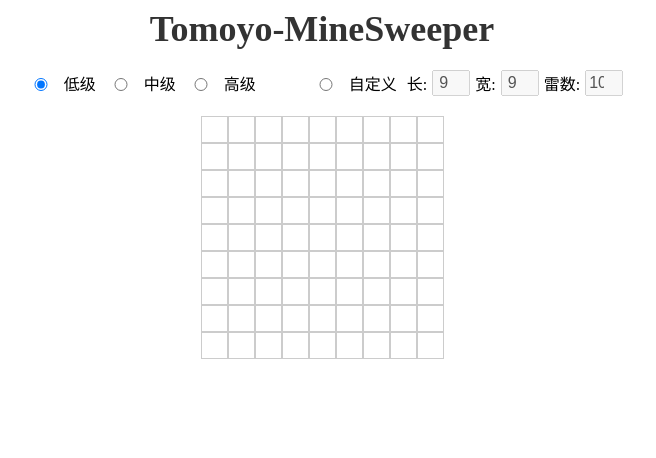
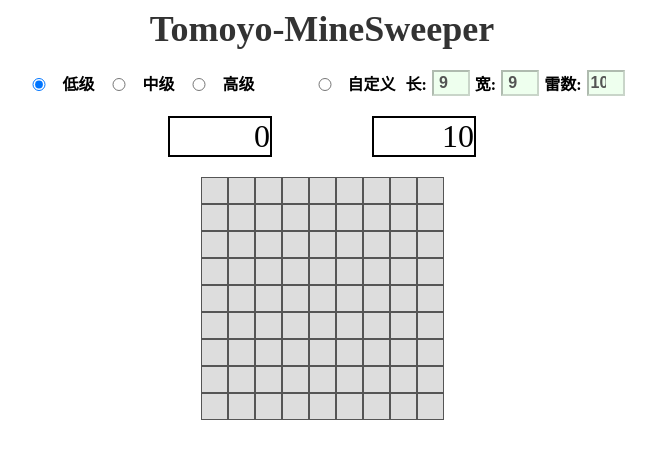
Before and after one commit to Sakurababycat/vue-minesweeper, a Vue app: page / in a window 1280 px wide. Shown: the top 458 px of the page, without its empty margins (318-974 px from the left). Built offline with nearby package versions, Linux system fonts and the light colour scheme.

Commit message:
complete

```diff
--- a/src/App.vue
+++ b/src/App.vue
@@ -1,12 +1,13 @@
-<script lang="ts">
+<script lang="ts" >
 
 interface Cell {
   opened: boolean;
   mine: boolean;
   exploded: boolean;
   content: string | number;
-  row: number,
-  col: number,
+  row: number;
+  col: number;
+  shin: boolean;
 }
 
 export default {
@@ -20,7 +21,19 @@ export default {
       sweepedCnt: 0,
       win: false,
       custom: false,
+      fisrtClick: true,
+      time: 0,
+      timer: 0,
+      minecnt: 0,
     };
+  },
+  watch: {
+    sweepedCnt(newV: number) {
+      if (this.rows * this.columns - this.mines === newV) {
+        this.gameOver = true;
+        this.win = true;
+      }
+    },
   },
   computed: {
     rowsC: {
@@ -28,7 +41,8 @@ export default {
         return this.rows;
       },
       set(newValue: number) {
-        this.rows = newValue < 5 || newValue > 40 ? 5 : newValue;
+        this.rows = newValue < 1 ? 1 : newValue > 40 ? 40 : newValue;
+        this.minesC = this.mines
       }
     },
     columnsC: {
@@ -36,7 +50,8 @@ export default {
         return this.columns;
       },
       set(newValue: number) {
-        this.columns = newValue < 5 || newValue > 40 ? 5 : newValue;
+        this.columns = newValue < 1 ? 1 : newValue > 40 ? 40 : newValue;
+        this.minesC = this.mines
       }
     },
     minesC: {
@@ -61,17 +76,24 @@ export default {
       for (let i = 0; i < this.rows; i++) {
         const row: Cell[] = [];
         for (let j = 0; j < this.columns; j++) {
-          row.push({ opened: false, mine: false, exploded: false, content: '', row: i, col: j });
+          row.push({ opened: false, mine: false, exploded: false, content: '', row: i, col: j, shin: false });
         }
         this.board.push(row);
       }
+      this.fisrtClick = true;
+      this.sweepedCnt = 0;
+      this.minecnt = this.mines;
+      this.time = 0;
+      clearInterval(this.timer);
+    },
+    setMines(crow: number, ccol: number) {
 
       // 埋雷
       let minesCount = 0;
       while (minesCount < this.mines) {
         const randomRow = Math.floor(Math.random() * this.rows);
         const randomColumn = Math.floor(Math.random() * this.columns);
-        if (!this.board[randomRow][randomColumn].mine) {
+        if (!this.board[randomRow][randomColumn].mine && !(Math.abs(randomRow - crow) <= 1 && Math.abs(randomColumn - ccol) <= 1)) {
           this.board[randomRow][randomColumn].mine = true;
           minesCount++;
         }
@@ -79,6 +101,18 @@ export default {
     },
     openCell(row: number, column: number) {
       if (this.gameOver) return;
+      if (this.fisrtClick) {
+        this.fisrtClick = false;
+        this.setMines(row, column);
+        this.timer = setInterval(() => {
+          if (this.gameOver) {
+            clearInterval(this.timer);
+          }
+          else {
+            this.time++;
+          }
+        }, 1000);
+      }
 
       const cell = this.board[row][column];
 
@@ -125,9 +159,33 @@ export default {
 
       const cell = this.board[row][column];
 
-      if (cell.opened) return;
+      if (!cell.opened) {
+        cell.content === '☥' ? this.minecnt++ : this.minecnt--;
+        cell.content = cell.content === '☥' ? '' : '☥';
+      }
+      else {
+        const neighbors = this.getNeighbors(row, column);
+        const minesCount = neighbors.filter((neighbor) => neighbor.mine).length;
+        const flagCount = neighbors.filter((neighbor) => neighbor.content === '☥').length;
 
-      cell.content = cell.content === '☥' ? '' : '☥';
+        if (minesCount === flagCount) {
+          // 递归打开相邻的空格子
+          neighbors.forEach((neighbor) => {
+            this.openCell(neighbor.row, neighbor.col);
+          });
+        } else {
+          neighbors.filter((neighbor) => !neighbor.opened).forEach((ncell) => {
+            let blinkCount = 0;
+            const blinkInterval = setInterval(() => {
+              ncell.shin = !ncell.shin;
+              blinkCount++;
+              if (blinkCount === 6) { // 闪烁3次，6个状态切换
+                clearInterval(blinkInterval);
+              }
+            }, 100);
+          })
+        }
+      }
     },
     getNeighbors(row: number, column: number) {
       const neighbors: Cell[] = [];
@@ -135,7 +193,7 @@ export default {
       for (let i = Math.max(0, row - 1); i <= Math.min(row + 1, this.rows - 1); i++) {
         for (let j = Math.max(0, column - 1); j <= Math.min(column + 1, this.columns - 1); j++) {
           if (i === row && j === column) continue;
-          neighbors.push({ ...this.board[i][j] });
+          neighbors.push(this.board[i][j]);
         }
       }
 
@@ -183,11 +241,19 @@ export default {
     <label for="length">宽:</label><input type="number" min="5" max="99" v-model="columnsC" :disabled="!custom">
     <label for="length">雷数:</label><input type="number" min="5" max="99" v-model="minesC" :disabled="!custom">
   </div>
+  <div class="show-box">
+    <div class="showl">
+      <p>{{ time }}</p>
+    </div>
+    <div class="showr">
+      <p>{{ minecnt }}</p>
+    </div>
+  </div>
   <div class="minesweeper">
     <div v-for="(row, rowIndex) in board" :key="rowIndex" class="row">
-      <div v-for="(cell, columnIndex) in row" :key="columnIndex" class="cell"
-        :class="{ opened: cell.opened, mine: cell.exploded }" @click="openCell(rowIndex, columnIndex)"
-        @contextmenu.prevent="flagCell(rowIndex, columnIndex)">
+      <div v-for="(cell, columnIndex) in row" :key="columnIndex" class="cell" :class="{
+        opened: cell.opened || cell.shin, mine: cell.exploded, ['number-' + cell.content]: typeof cell.content === 'number'
+      }" @click="openCell(rowIndex, columnIndex)" @contextmenu.prevent="flagCell(rowIndex, columnIndex)">
         {{ cell.content }}
       </div>
     </div>
--- a/src/assets/button.css
+++ b/src/assets/button.css
@@ -11,16 +11,18 @@
   .cell {
     width: 25px;
     height: 25px;
-    border: 1px solid #ccc;
+    border: 1px solid #555;
     display: flex;
     align-items: center;
     justify-content: center;
     cursor: pointer;
     font-size: 14pt;
+    background-color: #ddd;
+    font-weight: bold;
   }
 
   .opened {
-    background-color: #eee;
+    background-color: #fff;
     cursor: default;
   }
 
@@ -34,11 +36,16 @@
   }
 
   .reset {
-    margin-top: 20px;
-    padding: 10px 20px;
-    background-color: #ccc;
-    border: none;
+    margin-top: 0px;
+    padding: 5px 5px;
+    background-color: paleturquoise;
+    border: pink solid;
+    border-radius: 20%;
+    border-width: 2px;
     cursor: pointer;
+    font-size: 12pt;
+    font-weight: bold;
+    color: black;
   }
   .input-container {
     display: flex;
@@ -47,6 +54,7 @@
     margin-top: 20px;
     margin-bottom: 20px;
     font-size: 12pt;
+    font-weight: bold;
   }
 
   .input-container label {
@@ -59,6 +67,8 @@
     padding: 2px;
     text-align: center;
     font-size: 12pt;
+    font-weight: bold;
+    background-color: #efe;
   }
 
   .input-container .space {
@@ -72,3 +82,58 @@
     padding: 0;
     color: #333;
   }
+
+  .show-box {
+    display: flex;
+    justify-content: center;
+    text-align: right;
+    align-items: center;
+    margin: 20px;
+  }
+
+  .showr {
+    border: 2px solid #000;
+    width: 100px;
+    margin-left: 100px;
+  }
+  .showl {
+    border: 2px solid #000;
+    width: 100px;
+  }
+
+  .show-box p {
+    margin: 0px;
+    font: 24pt bold;
+  }
+
+  .number-1 {
+    color: blue;
+  }
+
+  .number-2 {
+    color: green;
+  }
+
+  .number-3 {
+    color: red;
+  }
+
+  .number-4 {
+    color: darkblue;
+  }
+
+  .number-5 {
+    color: darkred;
+  }
+
+  .number-6 {
+    color: cyan;
+  }
+
+  .number-7 {
+    color: violet;
+  }
+
+  .number-8 {
+    color: black;
+  }
```
